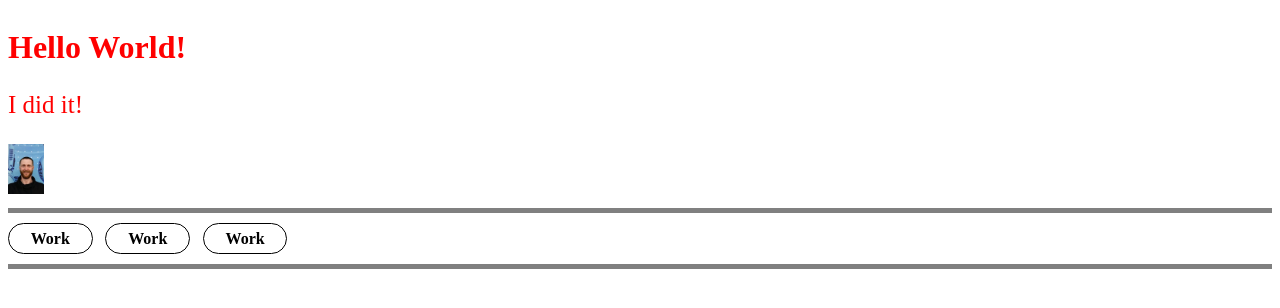
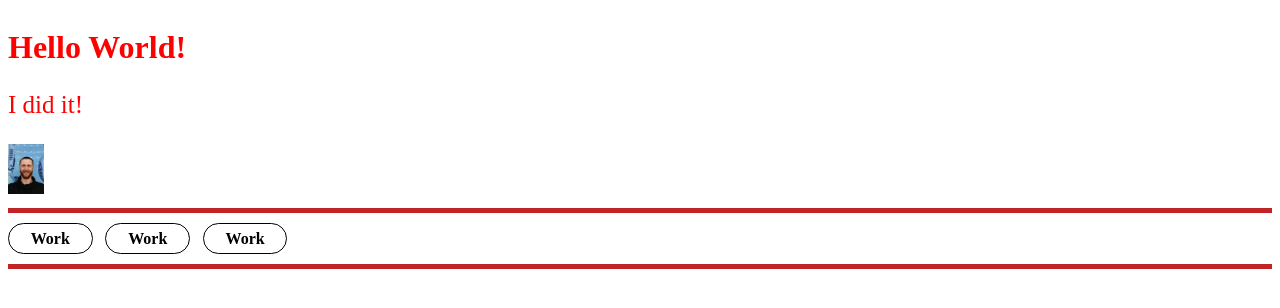
Before and after one commit to NikolayLazarchuk/RiznaComponents, a React (Create React App) app: page / in a window 1280 px wide. Shown: the top 308 px of the page. Built offline with nearby package versions, Linux system fonts and the light colour scheme.

Commit message:
Add normal Component)

```diff
--- a/src/App.tsx
+++ b/src/App.tsx
@@ -1,19 +1,19 @@
 import styled from 'styled-components'
-import { BreackLine } from './components/BreackLine'
 import { FirstComponent } from './components/FirstComponent'
 import { HeaderLink } from './components/HeaderLink'
+import { Separator } from './components/Separator'
 
 function App() {
   return (
     <Container>
       <FirstComponent />
-      <BreackLine />
+      <Separator />
       <ContainerForDiv>
         <HeaderLink />
         <HeaderLink />
         <HeaderLink />
       </ContainerForDiv>
-      <BreackLine />
+      <Separator />
     </Container>
   )
 }
--- a/src/components/BreackLine/index.jsx
+++ /dev/null
@@ -1,2 +0,0 @@
-import './style.css'
-export const BreackLine = () => <div className={'breack-line'} />
--- a/src/components/BreackLine/style.css
+++ /dev/null
@@ -1,7 +0,0 @@
-.breack-line {
-  background-color: gray;
-  height: 5px;
-  width: 100%;
-  margin-top: 10px;
-  margin-bottom: 10px;
-}
--- /dev/null
+++ b/src/components/Separator/index.tsx
@@ -0,0 +1,18 @@
+import styled from 'styled-components'
+//import './style.css'
+import { FC } from 'react'
+//export const BreackLine = () => <div className={'breack-line'} />
+
+export const Separator: FC = () => {
+  const firstName: string = 'Mykola'
+  console.info(firstName)
+  return <Breakline />
+}
+
+const Breakline = styled.div`
+  background-color: #c02424;
+  height: 5px;
+  width: 100%;
+  margin-top: 10px;
+  margin-bottom: 10px;
+`
```
